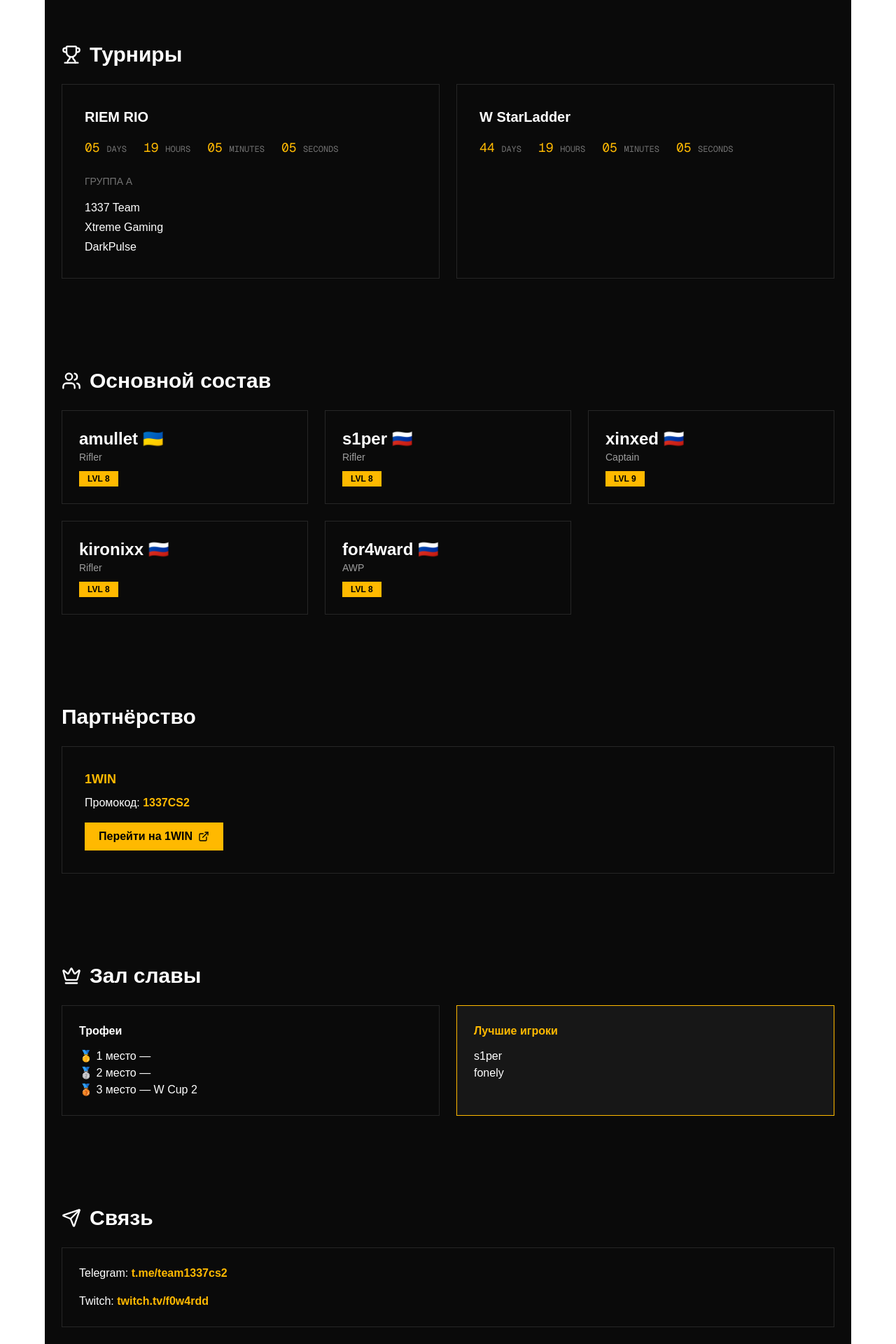
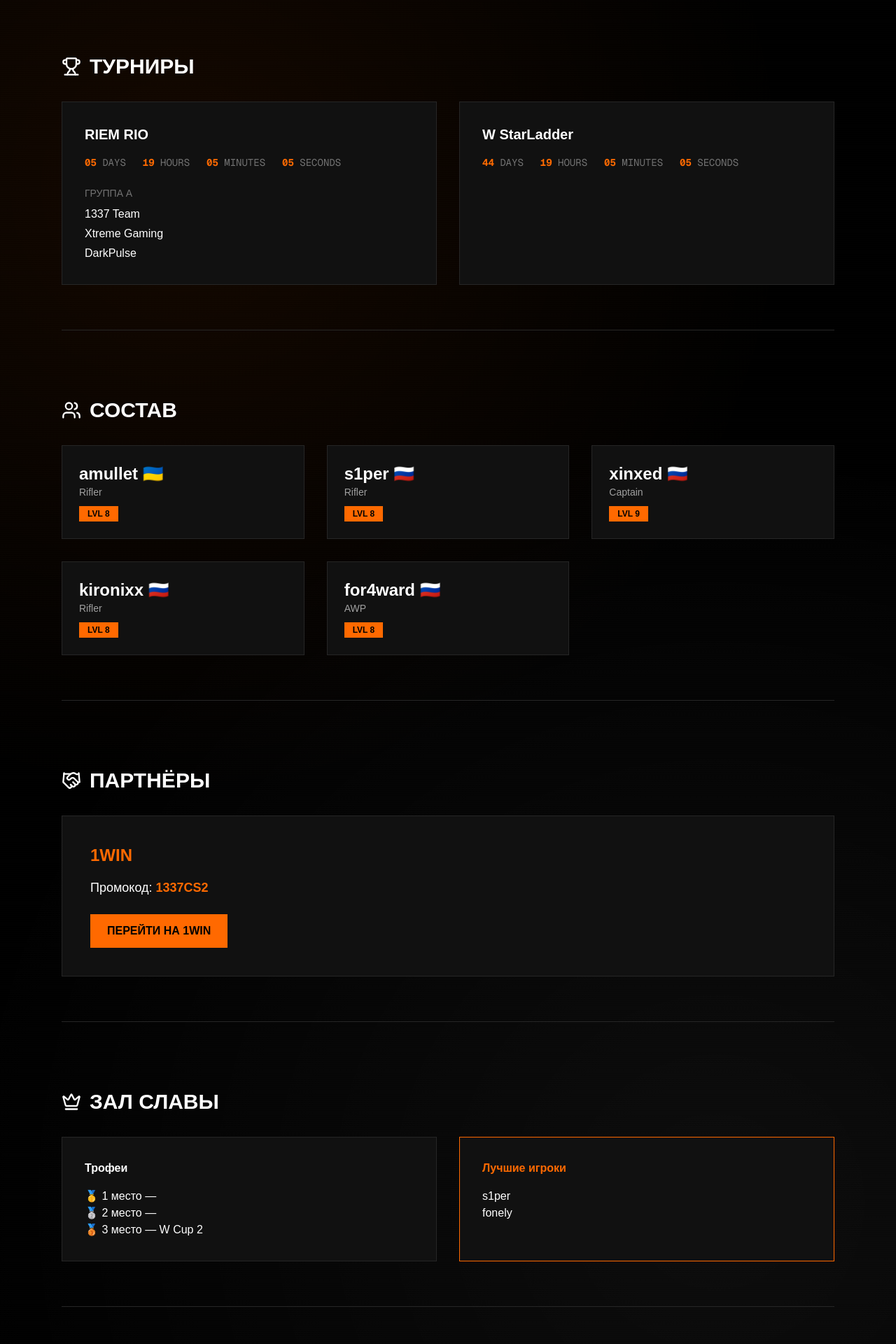
Before and after one commit to Sefs433/site-, a Next.js app: page / in a window 1280 px wide. Shown: the part 220-2140 px from the top of the page at 70% size. Built offline with nearby package versions, Linux system fonts and the light colour scheme.

Commit message:
restore 1win and telegram links

```diff
--- a/app/page.tsx
+++ b/app/page.tsx
@@ -1,7 +1,7 @@
 "use client"
 
 import { useEffect, useState } from "react";
-import { Users, Trophy, Crown, Send, ExternalLink } from "lucide-react";
+import { Users, Trophy, Crown, Send, Handshake } from "lucide-react";
 
 function Countdown({ targetDate }: { targetDate: string }) {
   const calculateTimeLeft = () => {
@@ -29,13 +29,13 @@ function Countdown({ targetDate }: { targetDate: string }) {
   }, []);
 
   return (
-    <div className="flex gap-6 font-mono">
+    <div className="flex gap-6 font-mono text-sm">
       {Object.entries(timeLeft).map(([label, value]) => (
         <div key={label}>
-          <span className="text-amber-400 text-lg">
+          <span className="text-orange-500 font-bold">
             {String(value).padStart(2, "0")}
           </span>{" "}
-          <span className="text-neutral-500 text-xs uppercase">
+          <span className="text-neutral-500 uppercase">
             {label}
           </span>
         </div>
@@ -46,7 +46,7 @@ function Countdown({ targetDate }: { targetDate: string }) {
 
 function FaceitBadge({ level }: { level: number }) {
   return (
-    <span className="px-3 py-1 text-xs font-bold bg-amber-400 text-black">
+    <span className="px-3 py-1 text-xs font-bold bg-orange-500 text-black">
       LVL {level}
     </span>
   );
@@ -69,14 +69,14 @@ function PlayerCard({
     <div
       onMouseEnter={() => setHovered(true)}
       onMouseLeave={() => setHovered(false)}
-      className="border border-neutral-800 p-6 bg-neutral-950 hover:border-amber-400 transition"
+      className="relative border border-neutral-800 p-6 bg-[#111] hover:border-orange-500 transition"
     >
       <div className="text-2xl font-extrabold">{nick}</div>
       <div className="text-sm opacity-60 mb-2">{role}</div>
       <FaceitBadge level={lvl} />
 
       {hovered && (
-        <div className="mt-4 text-amber-400 font-bold">
+        <div className="mt-4 text-orange-500 font-bold">
           K/D: {kd}
         </div>
       )}
@@ -94,95 +94,110 @@ export default function TeamSite() {
   ];
 
   return (
-    <div className="min-h-screen bg-[#0a0a0a] text-white px-6 py-20 space-y-32 max-w-6xl mx-auto">
+    <div className="relative min-h-screen text-white overflow-hidden bg-black">
+
+      {/* ЖИВОЙ ФОН */}
+      <div className="absolute inset-0 bg-[radial-gradient(circle_at_20%_20%,rgba(255,100,0,0.08),transparent_40%),radial-gradient(circle_at_80%_80%,rgba(255,255,255,0.05),transparent_50%)]" />
+      <div
+        className="absolute inset-0 opacity-[0.04]"
+        style={{
+          backgroundImage:
+            "repeating-linear-gradient(0deg, rgba(255,255,255,0.2) 0px, rgba(255,255,255,0.2) 1px, transparent 1px, transparent 3px)",
+        }}
+      />
+
+      <div className="relative z-10 max-w-6xl mx-auto px-6 py-20 space-y-24">
 
         {/* HERO */}
-      <section>
+        <section className="border-b border-neutral-800 pb-12">
           <h1 className="text-7xl font-black tracking-tight">
             1337 TEAM
           </h1>
         </section>
 
-      {/* TOURNAMENTS */}
-      <section>
-        <h2 className="text-3xl font-bold mb-6 flex items-center gap-3">
-          <Trophy size={28} /> Турниры
+        {/* ТУРНИРЫ */}
+        <section className="border-b border-neutral-800 pb-16">
+          <h2 className="text-3xl font-bold mb-8 flex items-center gap-3">
+            <Trophy size={28} /> ТУРНИРЫ
           </h2>
 
-        <div className="grid md:grid-cols-2 gap-6">
+          <div className="grid md:grid-cols-2 gap-8">
 
-          <div className="border border-neutral-800 p-8 bg-neutral-950 space-y-4">
-            <div className="text-xl font-bold">RIEM RIO</div>
+            <div className="p-8 bg-[#111] border border-neutral-800">
+              <div className="text-xl font-bold mb-4">RIEM RIO</div>
               <Countdown targetDate="2026-03-07T18:00:00" />
 
               <div className="mt-6 text-sm uppercase text-neutral-500">
                 Группа A
               </div>
-            <ul className="space-y-1">
+              <ul className="mt-2 space-y-1">
                 <li>1337 Team</li>
                 <li>Xtreme Gaming</li>
                 <li>DarkPulse</li>
               </ul>
             </div>
 
-          <div className="border border-neutral-800 p-8 bg-neutral-950 space-y-4">
-            <div className="text-xl font-bold">W StarLadder</div>
+            <div className="p-8 bg-[#111] border border-neutral-800">
+              <div className="text-xl font-bold mb-4">W StarLadder</div>
               <Countdown targetDate="2026-04-15T18:00:00" />
             </div>
 
           </div>
         </section>
 
-      {/* ROSTER */}
-      <section>
-        <h2 className="text-3xl font-bold mb-6 flex items-center gap-3">
-          <Users size={28} /> Основной состав
+        {/* СОСТАВ */}
+        <section className="border-b border-neutral-800 pb-16">
+          <h2 className="text-3xl font-bold mb-8 flex items-center gap-3">
+            <Users size={28} /> СОСТАВ
           </h2>
 
-        <div className="grid md:grid-cols-3 gap-6">
+          <div className="grid md:grid-cols-3 gap-8">
             {players.map((player) => (
               <PlayerCard key={player.nick} {...player} />
             ))}
           </div>
         </section>
 
-      {/* PARTNERSHIP */}
-      <section>
-        <h2 className="text-3xl font-bold mb-6">
-          Партнёрство
+        {/* ПАРТНЁРЫ */}
+        <section className="border-b border-neutral-800 pb-16">
+          <h2 className="text-3xl font-bold mb-8 flex items-center gap-3">
+            <Handshake size={28} /> ПАРТНЁРЫ
           </h2>
 
-        <div className="border border-neutral-800 p-8 bg-neutral-950 space-y-6">
+          <div className="p-10 bg-[#111] border border-neutral-800">
 
-          <div>
-            <div className="text-lg font-bold text-amber-400">
+            <div className="text-2xl font-bold text-orange-500">
               1WIN
             </div>
-            <div className="mt-2">
-              Промокод: <span className="text-amber-400 font-bold">1337CS2</span>
+
+            <div className="mt-4 text-lg">
+              Промокод:{" "}
+              <span className="text-orange-500 font-bold">
+                1337CS2
+              </span>
             </div>
 
             <a
               href="https://1wfetj.life/v3/landing-page/cyber?p=2gci"
               target="_blank"
-              className="inline-flex items-center gap-2 mt-4 px-5 py-2 bg-amber-400 text-black font-bold hover:opacity-80 transition"
+              className="inline-block mt-6 px-6 py-3 bg-orange-500 text-black font-bold hover:opacity-80 transition"
             >
-              Перейти на 1WIN <ExternalLink size={16} />
+              ПЕРЕЙТИ НА 1WIN
             </a>
-          </div>
 
           </div>
         </section>
 
-      {/* HALL OF FAME */}
-      <section>
-        <h2 className="text-3xl font-bold mb-6 flex items-center gap-3">
-          <Crown size={28} /> Зал славы
+        {/* ЗАЛ СЛАВЫ */}
+        <section className="border-b border-neutral-800 pb-16">
+          <h2 className="text-3xl font-bold mb-8 flex items-center gap-3">
+            <Crown size={28} /> ЗАЛ СЛАВЫ
           </h2>
 
-        <div className="grid md:grid-cols-2 gap-6">
-          <div className="border border-neutral-800 p-6 bg-neutral-950">
-            <div className="font-bold mb-3">Трофеи</div>
+          <div className="grid md:grid-cols-2 gap-8">
+
+            <div className="p-8 bg-[#111] border border-neutral-800">
+              <div className="font-bold mb-4">Трофеи</div>
               <ul>
                 <li>🥇 1 место —</li>
                 <li>🥈 2 место —</li>
@@ -190,47 +205,36 @@ export default function TeamSite() {
               </ul>
             </div>
 
-          <div className="border border-amber-400 p-6 bg-neutral-900">
-            <div className="font-bold mb-3 text-amber-400">
+            <div className="p-8 bg-[#111] border border-orange-500">
+              <div className="font-bold mb-4 text-orange-500">
                 Лучшие игроки
               </div>
               <div>s1per</div>
               <div>fonely</div>
             </div>
+
           </div>
         </section>
 
-      {/* CONTACT */}
+        {/* СВЯЗЬ */}
         <section>
-        <h2 className="text-3xl font-bold mb-6 flex items-center gap-3">
-          <Send size={28} /> Связь
+          <h2 className="text-3xl font-bold mb-8 flex items-center gap-3">
+            <Send size={28} /> СВЯЗЬ
           </h2>
 
-        <div className="border border-neutral-800 p-6 bg-neutral-950 space-y-4">
-          <div>
+          <div className="p-8 bg-[#111] border border-neutral-800">
             Telegram:{" "}
             <a
               href="https://t.me/team1337cs2"
-              className="text-amber-400 font-bold"
               target="_blank"
+              className="text-orange-500 font-bold"
             >
               t.me/team1337cs2
             </a>
           </div>
-
-          <div>
-            Twitch:{" "}
-            <a
-              href="https://www.twitch.tv/f0w4rdd"
-              className="text-amber-400 font-bold"
-              target="_blank"
-            >
-              twitch.tv/f0w4rdd
-            </a>
-          </div>
-        </div>
         </section>
 
       </div>
+    </div>
   );
 }
```
Lines whose indentation alone changed are shown as unchanged.
